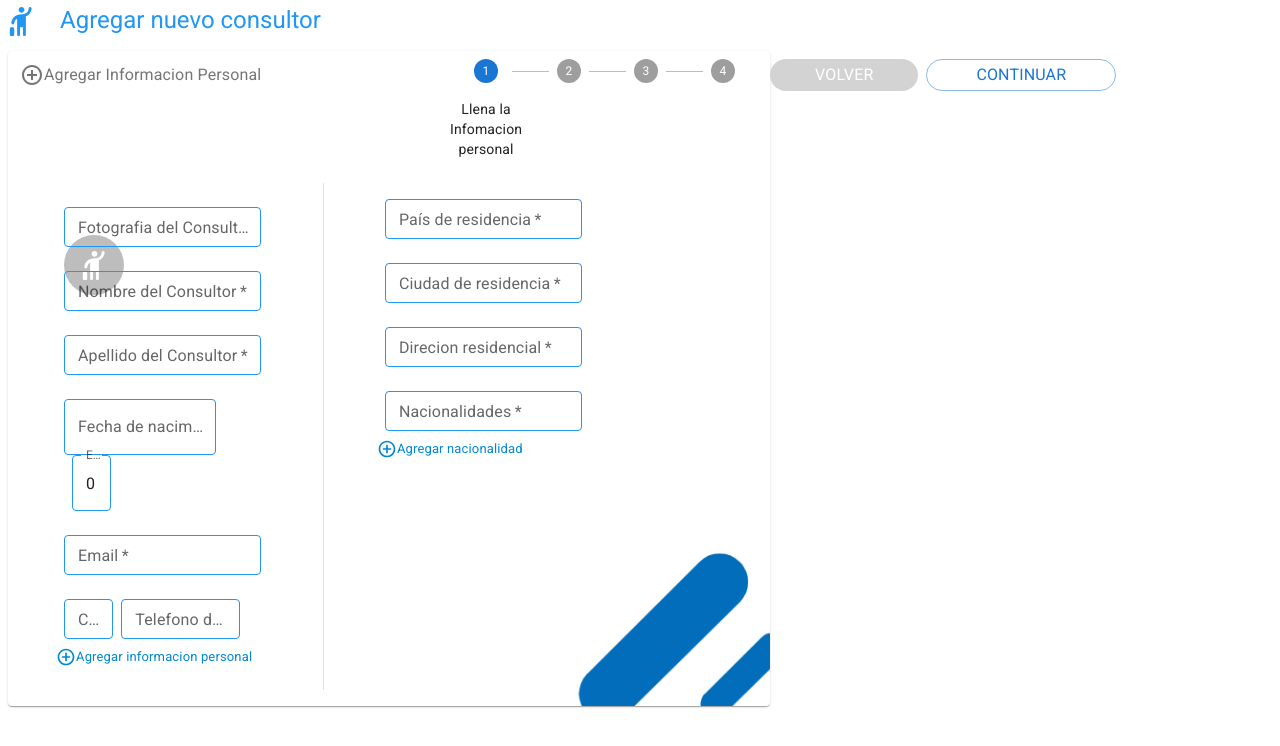
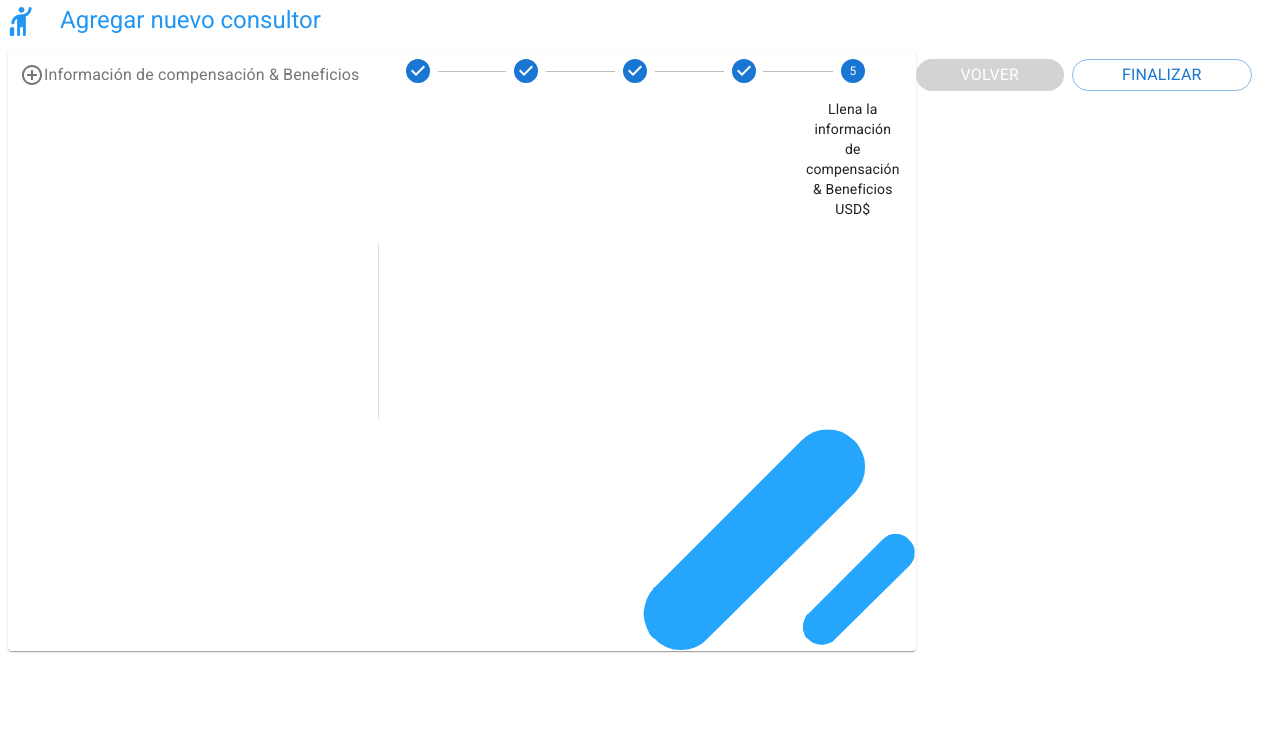
Before and after one commit to SantiagoJDG/management-center-web, a Next.js app: page /create-collaborator-steps in a window 1280 px wide. Shown: the top 746 px of the page. Built offline with nearby package versions, Linux system fonts and the light colour scheme; no server answers.

Commit message:
add step5 layout

```diff
--- a/src/components/Collaborators/CreateCollaboratorSteps/BillingInformationStepFive.js
+++ b/src/components/Collaborators/CreateCollaboratorSteps/BillingInformationStepFive.js
@@ -1,7 +1,53 @@
-import { forwardRef } from 'react';
+import { Grid, Divider } from '@mui/material';
+// import CustomAutoComplete from 'components/CustomAutoComplete';
+// import { getAxiosInstance } from 'utils/axiosClient';
+// import { useForm, Controller } from,,. 'react-hook-form';
+import 'moment/locale/es';
+import { forwardRef, useState } from 'react';
+// import useCreate from 'hooks/useCreate';
+// import { CssTextField } from '../../../styles/formButton';
+// import useMessage from 'hooks/useMessage';
 
 const BillingInformationStepFive = forwardRef(() => {
-  return <h6>Hello, World</h6>;
+  const [billingInformation, setBillingInformation] = useState({
+    usdBaseFee: '',
+    calculatation: '',
+    calculationFee: '',
+    complementFee: '',
+    usdMonthlyFee: '',
+    periodicity: '',
+    duration: '',
+    usdAnualComplementFee: '',
+    insurance: '',
+    insuranceFee: ''
+  });
+
+  return (
+    <Grid container direction={'row'} xs={11} justifyContent={'space-between'} p={2}>
+      <Grid item xs={5} mt={1}>
+        <Grid container direction={'column'} spacing={3} p={2}>
+          <Grid item></Grid>
+          <Grid item></Grid>
+          <Grid item></Grid>
+          <Grid item></Grid>
+          <Grid item></Grid>
+          <Grid item></Grid>
+        </Grid>
+      </Grid>
+      <Divider orientation="vertical" flexItem></Divider>
+      <Grid item xs={5}>
+        <Grid container spacing={3} p={2} direction={'column'}>
+          <Grid item></Grid>
+          <Grid item></Grid>
+          <Grid item></Grid>
+          <Grid item></Grid>
+          <Grid item></Grid>
+          <Grid item></Grid>
+          <Grid item></Grid>
+        </Grid>
+      </Grid>
+    </Grid>
+  );
 });
 
 BillingInformationStepFive.displayName = 'BillingInformationStepFive';
--- a/src/pages/create-collaborator-steps.js
+++ b/src/pages/create-collaborator-steps.js
@@ -15,10 +15,11 @@ import PersonalInformationStepOne from '../components/Collaborators/CreateCollab
 import CompanyInformationStepTwo from 'components/Collaborators/CreateCollaboratorSteps/CompanyInformationStepTwo';
 import ContractInformationStepThree from 'components/Collaborators/CreateCollaboratorSteps/ContractInformationStepThree';
 import PaymentInformationStepFour from 'components/Collaborators/CreateCollaboratorSteps/PaymentInformationStepFour';
+import BillingInformationStepFive from 'components/Collaborators/CreateCollaboratorSteps/BillingInformationStepFive';
 import { useRef, useState } from 'react';
 
 const CreateCollaboratorSteps = () => {
-  const [activeStep, setActiveStep] = useState(0);
+  const [activeStep, setActiveStep] = useState(4);
   const [skipped, setSkipped] = useState(new Set());
   const formValidate = useRef(null);
   const [newCollaboratorId, setNewCollaboratorId] = useState(null);
@@ -77,6 +78,19 @@ const CreateCollaboratorSteps = () => {
       backgroungImg: '/pills-cyan.png',
       component: (
         <PaymentInformationStepFour
+          ref={formValidate}
+          setActiveStep={setActiveStep}
+          newCollaboratorId={newCollaboratorId}
+        />
+      )
+    },
+    {
+      id: 5,
+      title: 'Llena la información de compensación & Beneficios USD$',
+      stepName: 'Información de compensación & Beneficios',
+      backgroungImg: '/pills-cyan.png',
+      component: (
+        <BillingInformationStepFive
           ref={formValidate}
           setActiveStep={setActiveStep}
           newCollaboratorId={newCollaboratorId}
```
